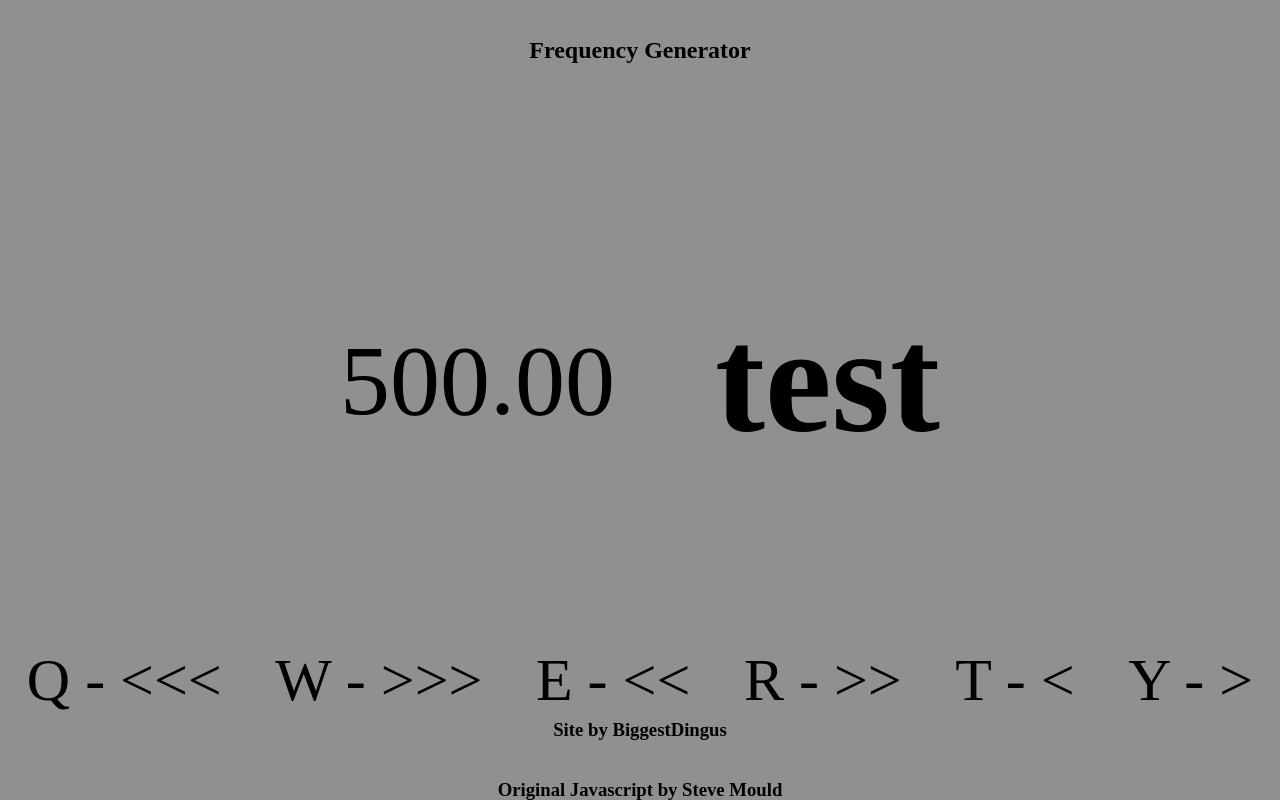
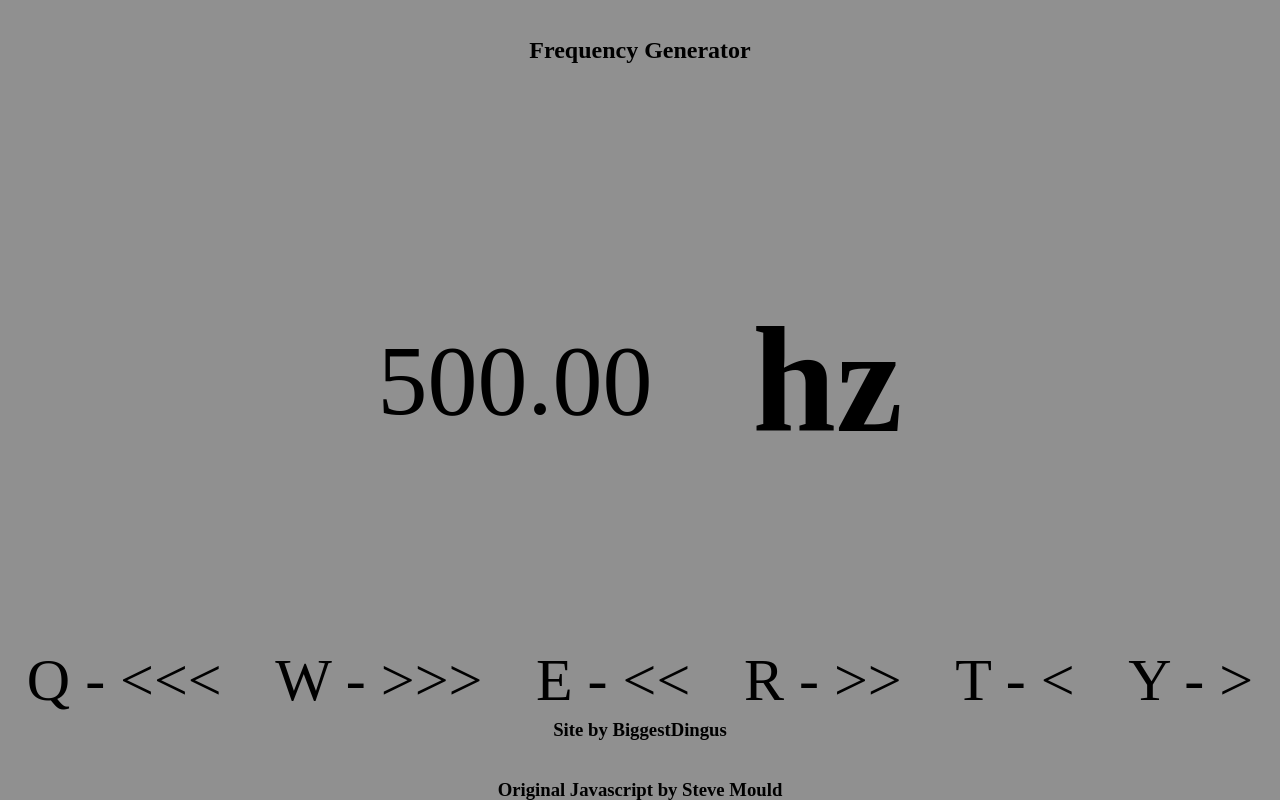
Before and after one commit to Bhanditz/frequencies, a plain HTML site: page index.html in a window 1280 px wide. Drawn offline with Linux system fonts and the light colour scheme.

Commit message:
changed to hertz

```diff
--- a/index.html
+++ b/index.html
@@ -18,7 +18,7 @@
             </span>
             </div>
             <h2 id="hertz">
-                test
+                hz
             </h2>
         </div>
         <div id="controls">
```
